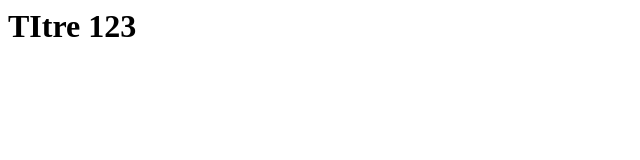
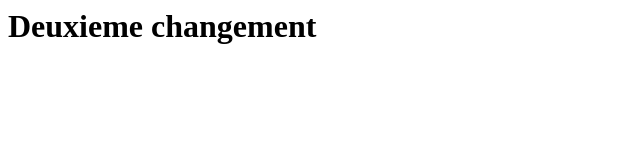
Before and after one commit to fuyuka1d3su/test-repo-git, a plain HTML site: page index.html in a window 1280 px wide. Shown: the whole page, without its empty margins (0-640 px from the left). Drawn offline with Linux system fonts and the light colour scheme.

Commit message:
Changement du titre

```diff
--- a/index.html
+++ b/index.html
@@ -1 +1 @@
-<h1>TItre 123</h1/>
+<h1>Deuxieme changement</h1/>
```
